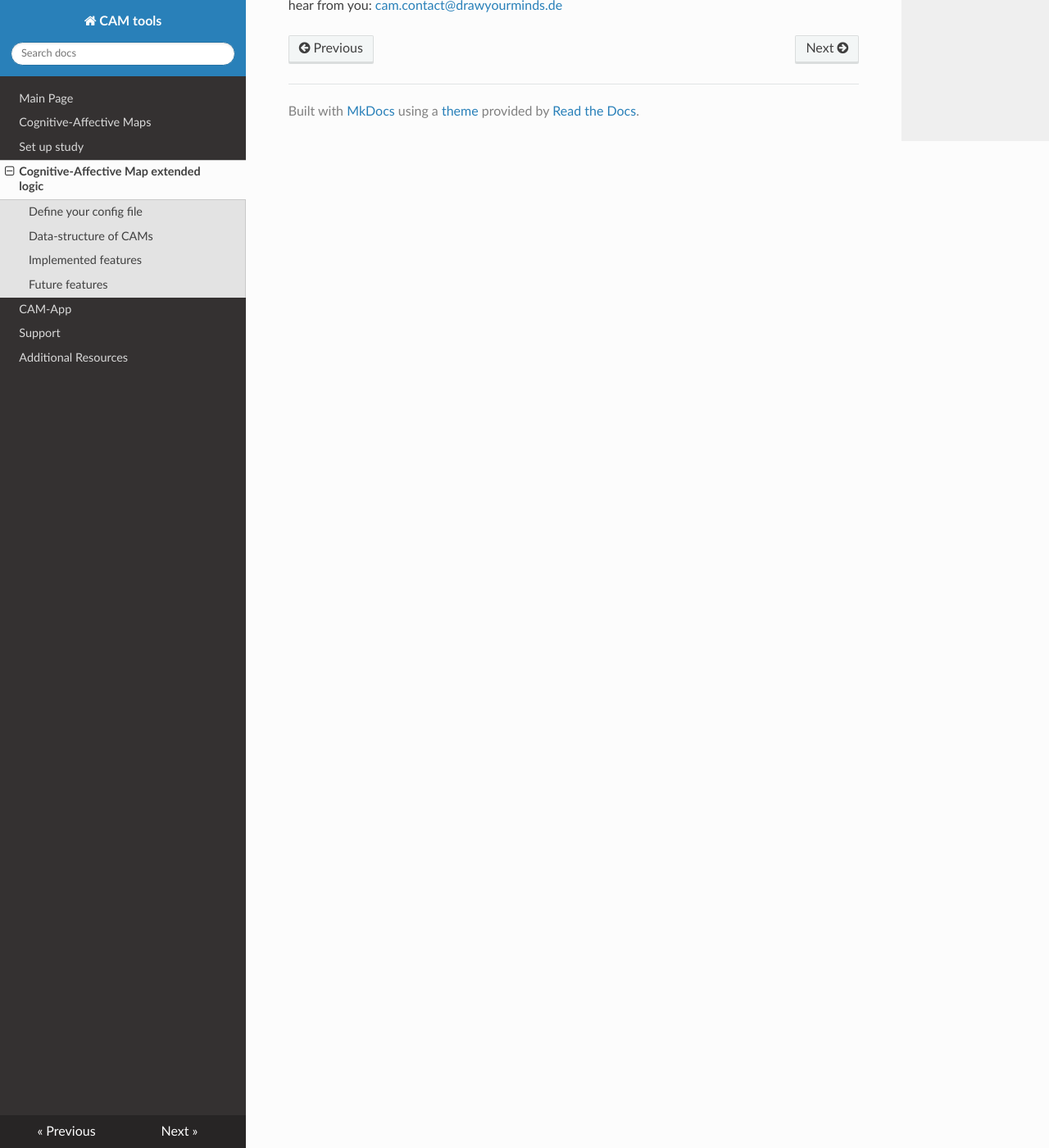
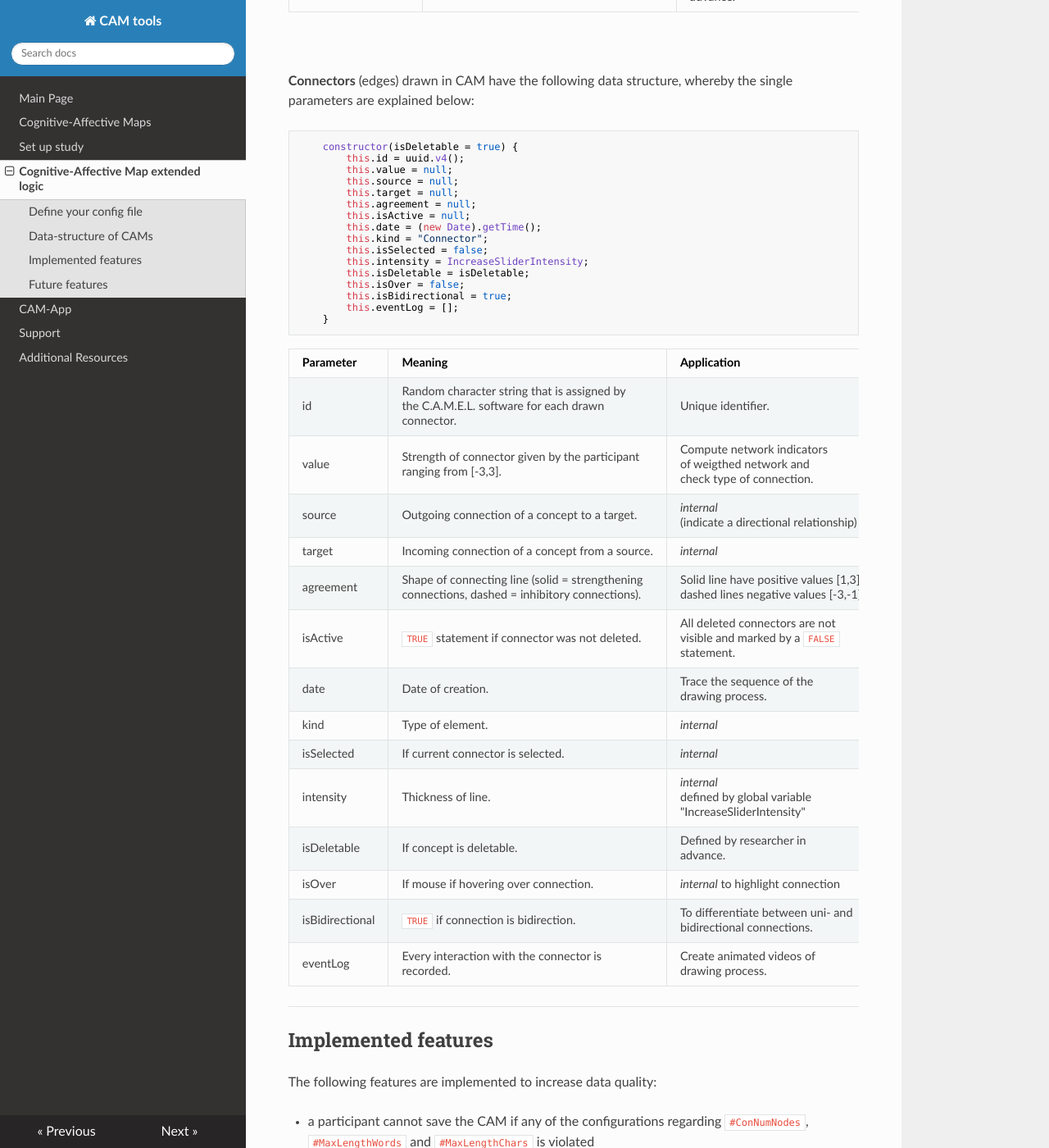
Before and after one commit to FennStatistics/CAMtools_documentation, an MkDocs documentation site: the page built from docs/Cognitive-Affective Map extended logic.md, in a window 1280 px wide and 1400 px high, scrolled down 2835 px. Shown: the whole window at 82% size. Built offline with MkDocs 1.6.1, drawn with Linux system fonts in a browser that asks for light colours; nearby versions of some CDN libraries; some of the changed text lies outside the part shown.

Commit message:
page Cognitive-Affective Map extended logic

````diff
--- a/docs/Cognitive-Affective Map extended logic.md
+++ b/docs/Cognitive-Affective Map extended logic.md
@@ -71,7 +71,24 @@ Java Script classes...
         });
     }
 ```
-* "id:" ...
+
+| Parameter   |      Meaning      |  Application |
+|----------|:--------|:---------|
+| id    | Random character string that is assigned by <br> the C.A.M.E.L. software for each drawn <br>concept. | Unique identifier. |
+| value    | Valence given by the participant ranging <br>from [-3,3]. | To compute the average valence <br> of a CAM. |
+| comment  | Comment given by the participant. | Support interpretation of drawn <br> concept. |
+| position |  <code>{x:,y:}</code> coordinate of the concept. | To compute the distance between <br> concepts. |
+| isActive |  <code>TRUE</code> statement if concept was not deleted. | All deleted concepts are not <br> visible and marked by a <code>FALSE</code> <br>statement. |
+| date  | Date of creation. | Trace the sequence of the <br>drawing process. |
+| kind    | Type of element. | <i>internal</i> |
+| isSelected    | If current concept is selected. | <i>internal</i> |
+| isConnectorSelected | If connector adjacent to concept is selected. | <i>internal</i> |
+| isDraggable | If concept is moveable. | Defined by researcher in <br>advance. |
+| isDeletable | If concept is deletable. | Defined by researcher in <br>advance. |
+| hasElementMoved | Controls if the element has been moved or<br> just selected. | <i>internal</i> |
+| eventLog | Every interaction with the concept is <br>recorded. | Create animated videos of <br>drawing process. |
+| isTextChangeable | If text of concept is changeable. | Defined by researcher in <br>advance. |
+
 
 <br>
 
@@ -96,21 +113,54 @@ Java Script classes...
     }
 ```
 
-* "id:" ...
+| Parameter   |      Meaning      |  Application |
+|----------|:--------|:---------|
+| id    | Random character string that is assigned by <br> the C.A.M.E.L. software for each drawn <br>connector. | Unique identifier. |
+| value    | Strength of connector given by the participant <br>ranging from [-3,3]. | Compute network indicators <br>of weigthed network and <br>check type of connection. |
+| source | Outgoing connection of a concept to a target. | <i>internal</i> <br> (indicate a directional relationship) |
+| target | Incoming connection of a concept from a source. | <i>internal</i> |
+| agreement | Shape of connecting line (solid = strengthening <br>connections, dashed = inhibitory connections). | Solid line have positive values [1,3], <br>dashed lines negative values [-3,-1] |
+| isActive |  <code>TRUE</code> statement if connector was not deleted. | All deleted connectors are not <br> visible and marked by a <code>FALSE</code> <br>statement. |
+| date  | Date of creation. | Trace the sequence of the <br>drawing process. |
+| kind    | Type of element. | <i>internal</i> |
+| isSelected    | If current connector is selected. | <i>internal</i> |
+| intensity    | Thickness of line. | <i>internal</i> <br> defined by global variable <br>"IncreaseSliderIntensity" |
+| isDeletable | If concept is deletable. | Defined by researcher in <br>advance. |
+| isOver | If mouse if hovering over connection. | <i>internal</i> to highlight connection |
+| isBidirectional | <code>TRUE</code> if connection is bidirection. | To differentiate between uni- and <br>bidirectional connections. |
+| eventLog | Every interaction with the connector is <br>recorded. | Create animated videos of <br>drawing process. |
+
+
 
 
 ***
 Implemented features
 ----------------
 
-blabla
+The following features are implemented to increase data quality:
+
+* a participant cannot save the CAM if any of the configurations regarding <code>#ConNumNodes</code>, <code>#MaxLengthWords</code> and <code>#MaxLengthChars</code> is violated
+* by applying the breadth-first search algorithm it is prevented that participants can save CAMs with disconnected components (cluster of concepts)
+* the predefined concepts cannot be moved if <code>isDraggable</code> is set to FALSE, cannot be deleted if <code>isDeletable</code> is set to FALSE and text cannot be changed if <code>isTextChangeable</code> is set to FALSE
+* the predefined connectors cannot be deleted if <code>isDeletable</code> is set to FALSE
+
+
+> If a participant violates any of the configuration a pop-up informs the participants what she / he has done wrong.
+
+
+Using the Java Script library Cytoscape all kinds of real-time pre- or post-processing analysis are possible in real-time and it is possible to implement adaptive study designs (see <a href="https://camtools-documentation.readthedocs.io/en/master/Set%20up%20study/#example-studies" target="_blank">example study section</a>).
+
+
+
 
 
 ***
 Future features
 ----------------
 
+* currently we are implementing sequential, simultaneous collaboration in C.A.M.E.L., as such that more than one person can work on the identical CAM at the same time (or a CAM which is consecutively changed)
+
 
 
 <br>
-If you are missing a feature for your study and do not know how to implement it, we are happy to hear from you: <cam.contact@drawyourminds.de>
+If you are missing a specific feature for your study and do not know how to implement it, we are happy to hear from you: <cam.contact@drawyourminds.de>
````
Also changed, not shown: docs/CAM-App.md (+5 -1 lines).
